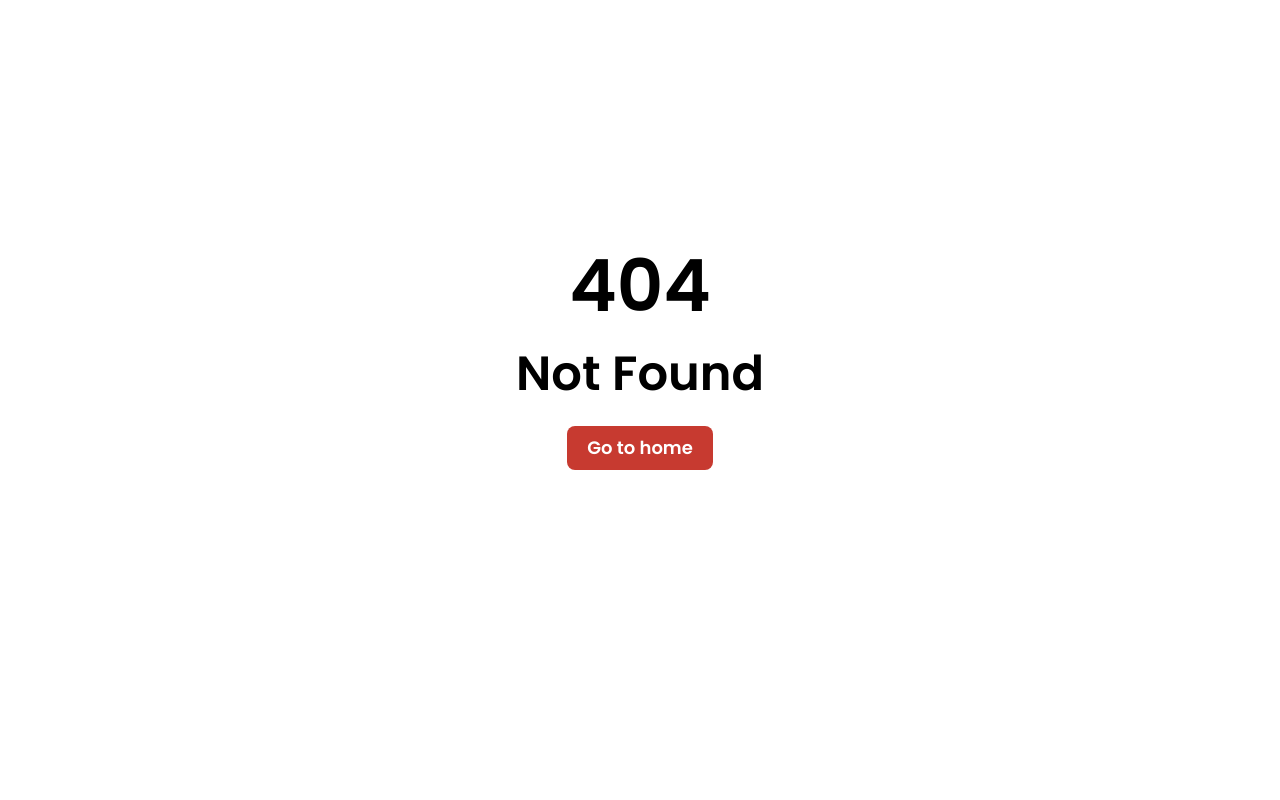
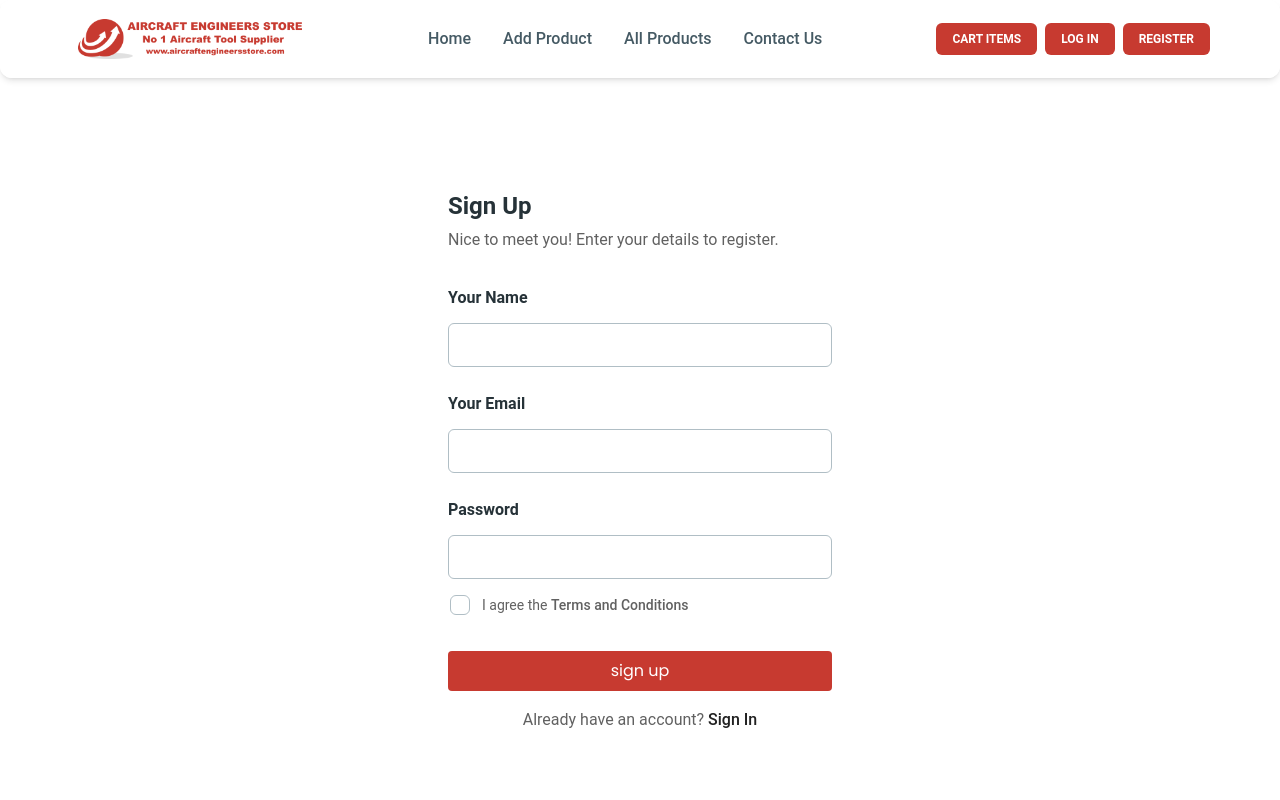
Before and after one commit to sohel5G/air-tools, a React (Vite) app: page /register in a window 1280 px wide. Before the commit this address had no page. Shown: the top 800 px of the page. Built offline with nearby package versions, Linux system fonts and the light colour scheme.

Commit message:
Sign in and register form design complete

```diff
--- a/src/pages/login/Login.jsx
+++ b/src/pages/login/Login.jsx
@@ -1,26 +1,59 @@
-[
-    {
-        "brand": "Facom Tools",
-        "brandImgURL": "https://aircraftengineersstore.com/wp-content/uploads/2019/08/images.png"
-    },
-    {
-        "brand": "Chicago Pneumatic",
-        "brandImgURL": "https://aircraftengineersstore.com/wp-content/uploads/2019/08/CP4284_4.png"
-    },
-    {
-        "brand": "Macnaught",
-        "brandImgURL": "https://aircraftengineersstore.com/wp-content/uploads/2019/08/Greasing-Equipment.png"
-    },
-    {
-        "brand": "Ceta Form",
-        "brandImgURL": "https://aircraftengineersstore.com/wp-content/uploads/2019/08/th.png"
-    },
-    {
-        "brand": "Stahlwille",
-        "brandImgURL": "https://aircraftengineersstore.com/wp-content/uploads/2020/06/Aerospace-Hand-Tools.png"
-    },
-    {
-        "brand": "Redashe",
-        "brandImgURL": "https://aircraftengineersstore.com/wp-content/uploads/2019/08/1.png"
-    }
-]
+import {
+    Card,
+    Input,
+    Typography,
+} from "@material-tailwind/react";
+import { Link } from "react-router-dom";
+
+const Login = () => {
+    return (
+        <div className="container mx-auto px-8 flex justify-center py-28">
+            <Card color="transparent" shadow={false}>
+                <Typography variant="h4" color="blue-gray">
+                    Sign In
+                </Typography>
+                <Typography color="gray" className="mt-1 font-normal">
+                    Enter your credentials to log in.
+                </Typography>
+                <form className="mt-8 mb-2 w-80 max-w-screen-lg sm:w-96">
+                    <div className="mb-1 flex flex-col gap-6">
+                        <Typography variant="h6" color="blue-gray" className="-mb-3">
+                            Your Email
+                        </Typography>
+                        <Input
+                            size="lg"
+                            placeholder="name@mail.com"
+                            className=" !border-t-blue-gray-200 focus:!border-t-gray-900"
+                            labelProps={{
+                                className: "before:content-none after:content-none",
+                            }}
+                        />
+                        <Typography variant="h6" color="blue-gray" className="-mb-3">
+                            Password
+                        </Typography>
+                        <Input
+                            type="password"
+                            size="lg"
+                            placeholder="********"
+                            className=" !border-t-blue-gray-200 focus:!border-t-gray-900"
+                            labelProps={{
+                                className: "before:content-none after:content-none",
+                            }}
+                        />
+                    </div>
+                    <div>
+                        <input type="submit" value="sign up" className="mt-6 bg-primaryColor text-white py-2 px-4 cursor-pointer w-full rounded" />
+                    </div>
+                    <Typography color="gray" className="mt-4 text-center font-normal">
+                        Not have an account?{" "}
+                        <Link to={'/register'} className="font-medium text-gray-900">
+                            Sign Up
+                        </Link>
+                    </Typography>
+                </form>
+            </Card>
+        </div>
+    );
+};
+
+export default Login;
--- a/src/pages/signUp/SignUp.jsx
+++ b/src/pages/signUp/SignUp.jsx
@@ -1,9 +1,87 @@
-
+import {
+    Card,
+    Input,
+    Checkbox,
+    Typography,
+} from "@material-tailwind/react";
+import { Link } from "react-router-dom";
 
 const SignUp = () => {
     return (
-        <div>
-            this is sign up page
+        <div className="container mx-auto px-8 flex justify-center py-28">
+            <Card color="transparent" shadow={false}>
+                <Typography variant="h4" color="blue-gray">
+                    Sign Up
+                </Typography>
+                <Typography color="gray" className="mt-1 font-normal">
+                    Nice to meet you! Enter your details to register.
+                </Typography>
+                <form className="mt-8 mb-2 w-80 max-w-screen-lg sm:w-96">
+                    <div className="mb-1 flex flex-col gap-6">
+                        <Typography variant="h6" color="blue-gray" className="-mb-3">
+                            Your Name
+                        </Typography>
+                        <Input
+                            size="lg"
+                            placeholder="name@mail.com"
+                            className=" !border-t-blue-gray-200 focus:!border-t-gray-900"
+                            labelProps={{
+                                className: "before:content-none after:content-none",
+                            }}
+                        />
+                        <Typography variant="h6" color="blue-gray" className="-mb-3">
+                            Your Email
+                        </Typography>
+                        <Input
+                            size="lg"
+                            placeholder="name@mail.com"
+                            className=" !border-t-blue-gray-200 focus:!border-t-gray-900"
+                            labelProps={{
+                                className: "before:content-none after:content-none",
+                            }}
+                        />
+                        <Typography variant="h6" color="blue-gray" className="-mb-3">
+                            Password
+                        </Typography>
+                        <Input
+                            type="password"
+                            size="lg"
+                            placeholder="********"
+                            className=" !border-t-blue-gray-200 focus:!border-t-gray-900"
+                            labelProps={{
+                                className: "before:content-none after:content-none",
+                            }}
+                        />
+                    </div>
+                    <Checkbox
+                        label={
+                            <Typography
+                                variant="small"
+                                color="gray"
+                                className="flex items-center font-normal"
+                            >
+                                I agree the
+                                <a
+                                    href="#"
+                                    className="font-medium transition-colors hover:text-gray-900"
+                                >
+                                    &nbsp;Terms and Conditions
+                                </a>
+                            </Typography>
+                        }
+                        containerProps={{ className: "-ml-2.5" }}
+                    />
+                    <div>
+                        <input type="submit" value="sign up" className="mt-6 bg-primaryColor text-white py-2 px-4 cursor-pointer w-full rounded" />
+                    </div>
+                    <Typography color="gray" className="mt-4 text-center font-normal">
+                        Already have an account?{" "}
+                        <Link to={'/login'} className="font-medium text-gray-900">
+                            Sign In
+                        </Link>
+                    </Typography>
+                </form>
+            </Card>
         </div>
     );
 };
```
Also changed, not shown: src/Routes.jsx (+10 -0 lines).
